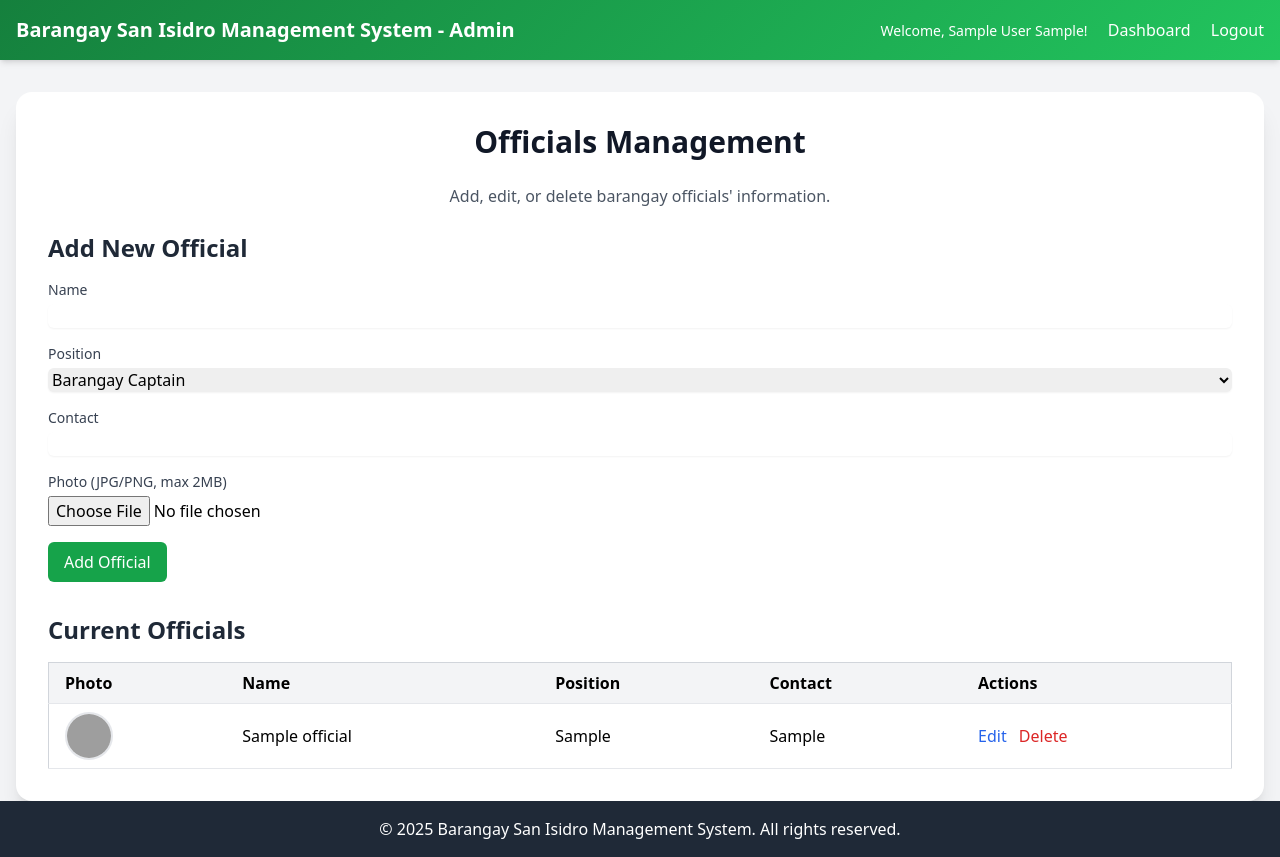
After one commit to NelAnjelle/San-Isidro-Barangay-Management-System, a PHP site: page /admin_officials.php in a window 1280 px wide. The commit adds this page. Run offline with PHP 8.4, Linux system fonts and the light colour scheme; the visitor is signed in with stand-in values (Sample User, id 1); tables that the repository leaves empty or names only in its code hold one stand-in row (values such as "Sample post"); some libraries are stand-ins or nearby versions; grey boxes are pictures that could not be loaded.

Commit message:
added barangay officials

```diff
--- a/admin_dashboard.php
+++ b/admin_dashboard.php
@@ -103,6 +103,10 @@ $pending_services = $conn->query("SELECT COUNT(*) FROM service_requests WHERE st
                     <h3 class="text-lg font-medium text-gray-700">Announcement Management</h3>
                     <p class="text-gray-600 text-sm">Create and manage barangay announcements.</p>
                 </a>
+                <a href="admin_officials.php" class="bg-gray-50 p-4 rounded-lg shadow-sm text-center feature-hover hover:bg-gray-100">
+                    <h3 class="text-lg font-medium text-gray-700">Officials Management</h3>
+                    <p class="text-gray-600 text-sm">Manage barangay officials' information.</p>
+                </a>
                 <a href="admin_other.php" class="bg-gray-50 p-4 rounded-lg shadow-sm text-center feature-hover hover:bg-gray-100">
                     <h3 class="text-lg font-medium text-gray-700">Other Features</h3>
                     <p class="text-gray-600 text-sm">Access additional barangay tools.</p>
--- /dev/null
+++ b/admin_officials.php
@@ -0,0 +1,259 @@
+<?php
+session_start();
+include 'db_connect.php';
+
+// Redirect if not an admin
+if (!isset($_SESSION['admin_id'])) {
+    header("Location: admin_login.php");
+    exit();
+}
+
+// Fetch admin details
+$stmt = $conn->prepare("SELECT first_name, last_name, suffix FROM users WHERE id = ? AND role = 'admin'");
+$stmt->bind_param("i", $_SESSION['admin_id']);
+$stmt->execute();
+$result = $stmt->get_result();
+$admin = $result->fetch_assoc();
+$stmt->close();
+
+// Handle add/edit official
+$success_message = $error_message = '';
+if ($_SERVER['REQUEST_METHOD'] === 'POST') {
+    $name = trim($_POST['name']);
+    $position = trim($_POST['position']);
+    $contact = trim($_POST['contact']);
+    $photo = null;
+
+    // Handle photo upload
+    if (isset($_FILES['photo']) && $_FILES['photo']['error'] === UPLOAD_ERR_OK) {
+        $upload_dir = 'assets/uploads/';
+        $photo_name = time() . '_' . basename($_FILES['photo']['name']);
+        $photo_path = $upload_dir . $photo_name;
+        $allowed_types = ['image/jpeg', 'image/png'];
+        if (in_array($_FILES['photo']['type'], $allowed_types) && $_FILES['photo']['size'] <= 2 * 1024 * 1024) {
+            if (move_uploaded_file($_FILES['photo']['tmp_name'], $_SERVER['DOCUMENT_ROOT'] . '/' . $photo_path)) {
+                $photo = $photo_path;
+            } else {
+                $error_message = "Failed to upload photo.";
+            }
+        } else {
+            $error_message = "Invalid photo type or size (max 2MB, JPG/PNG).";
+        }
+    }
+
+    if (!$error_message) {
+        if (isset($_POST['edit_id']) && !empty($_POST['edit_id'])) {
+            // Update existing official
+            $edit_id = $_POST['edit_id'];
+            if ($photo) {
+                // Delete old photo if new one is uploaded
+                $stmt = $conn->prepare("SELECT photo FROM officials WHERE id = ?");
+                $stmt->bind_param("i", $edit_id);
+                $stmt->execute();
+                $old_photo = $stmt->get_result()->fetch_assoc()['photo'];
+                if ($old_photo && file_exists($_SERVER['DOCUMENT_ROOT'] . '/' . $old_photo)) {
+                    unlink($_SERVER['DOCUMENT_ROOT'] . '/' . $old_photo);
+                }
+                $stmt->close();
+                $stmt = $conn->prepare("UPDATE officials SET name = ?, position = ?, contact = ?, photo = ? WHERE id = ?");
+                $stmt->bind_param("ssssi", $name, $position, $contact, $photo, $edit_id);
+            } else {
+                $stmt = $conn->prepare("UPDATE officials SET name = ?, position = ?, contact = ? WHERE id = ?");
+                $stmt->bind_param("sssi", $name, $position, $contact, $edit_id);
+            }
+            if ($stmt->execute()) {
+                $success_message = "Official updated successfully!";
+            } else {
+                $error_message = "Failed to update official.";
+            }
+            $stmt->close();
+        } else {
+            // Add new official
+            $stmt = $conn->prepare("INSERT INTO officials (name, position, contact, photo, created_at) VALUES (?, ?, ?, ?, NOW())");
+            $stmt->bind_param("ssss", $name, $position, $contact, $photo);
+            if ($stmt->execute()) {
+                $success_message = "Official added successfully!";
+            } else {
+                $error_message = "Failed to add official.";
+            }
+            $stmt->close();
+        }
+    }
+}
+
+// Handle delete official
+if (isset($_GET['delete_id'])) {
+    $delete_id = $_GET['delete_id'];
+    $stmt = $conn->prepare("SELECT photo FROM officials WHERE id = ?");
+    $stmt->bind_param("i", $delete_id);
+    $stmt->execute();
+    $photo = $stmt->get_result()->fetch_assoc()['photo'];
+    if ($photo && file_exists($_SERVER['DOCUMENT_ROOT'] . '/' . $photo)) {
+        unlink($_SERVER['DOCUMENT_ROOT'] . '/' . $photo);
+    }
+    $stmt->close();
+    $stmt = $conn->prepare("DELETE FROM officials WHERE id = ?");
+    $stmt->bind_param("i", $delete_id);
+    if ($stmt->execute()) {
+        $success_message = "Official deleted successfully!";
+    } else {
+        $error_message = "Failed to delete official.";
+    }
+    $stmt->close();
+}
+
+// Fetch officials
+$officials = [];
+$result = $conn->query("SELECT id, name, position, contact, photo FROM officials ORDER BY
+    CASE
+        WHEN position = 'Barangay Captain' THEN 1
+        WHEN position = 'Secretary' THEN 2
+        ELSE 3
+    END, name");
+while ($row = $result->fetch_assoc()) {
+    $officials[] = $row;
+}
+
+// Fetch official for editing (if edit_id is set)
+$edit_official = null;
+if (isset($_GET['edit_id'])) {
+    $edit_id = $_GET['edit_id'];
+    $stmt = $conn->prepare("SELECT id, name, position, contact, photo FROM officials WHERE id = ?");
+    $stmt->bind_param("i", $edit_id);
+    $stmt->execute();
+    $edit_official = $stmt->get_result()->fetch_assoc();
+    $stmt->close();
+}
+?>
+
+<!DOCTYPE html>
+<html lang="en">
+<head>
+    <meta charset="UTF-8">
+    <meta name="viewport" content="width=device-width, initial-scale=1.0">
+    <title>Officials Management - Barangay San Isidro Management System</title>
+    <script src="https://cdn.tailwindcss.com"></script>
+    <style>
+        .gradient-bg-nav {
+            background: linear-gradient(135deg, #15803d 0%, #22c55e 100%);
+        }
+        @keyframes fadeIn {
+            from { opacity: 0; transform: translateY(10px); }
+            to { opacity: 1; transform: translateY(0); }
+        }
+        .official-card {
+            animation: fadeIn 0.5s ease-out;
+        }
+        .official-img {
+            object-fit: cover;
+            border: 2px solid #e5e7eb;
+        }
+    </style>
+</head>
+<body class="bg-gray-100 min-h-screen flex flex-col">
+    <!-- Navigation Bar -->
+    <nav class="gradient-bg-nav text-white p-4 shadow-md">
+        <div class="container mx-auto flex justify-between items-center">
+            <h1 class="text-xl font-bold">Barangay San Isidro Management System - Admin</h1>
+            <div class="space-x-4">
+                <span class="text-sm">Welcome, <?php echo htmlspecialchars($admin['first_name'] . ' ' . $admin['last_name'] . ($admin['suffix'] ? ' ' . $admin['suffix'] : '')); ?>!</span>
+                <a href="admin_dashboard.php" class="hover:underline">Dashboard</a>
+                <a href="admin_logout.php" class="hover:underline">Logout</a>
+            </div>
+        </div>
+    </nav>
+
+    <!-- Main Content -->
+    <div class="container mx-auto mt-8 px-4 flex-grow">
+        <div class="bg-white p-8 rounded-2xl shadow-xl">
+            <h2 class="text-3xl font-extrabold text-gray-900 mb-6 text-center">Officials Management</h2>
+            <p class="text-center text-gray-600 mb-6">Add, edit, or delete barangay officials' information.</p>
+
+            <!-- Messages -->
+            <?php if ($success_message): ?>
+                <p class="text-green-600 mb-4 text-center"><?php echo htmlspecialchars($success_message); ?></p>
+            <?php endif; ?>
+            <?php if ($error_message): ?>
+                <p class="text-red-600 mb-4 text-center"><?php echo htmlspecialchars($error_message); ?></p>
+            <?php endif; ?>
+
+            <!-- Add/Edit Official Form -->
+            <div class="mb-8">
+                <h3 class="text-2xl font-semibold text-gray-800 mb-4"><?php echo $edit_official ? 'Edit Official' : 'Add New Official'; ?></h3>
+                <form method="POST" enctype="multipart/form-data" class="space-y-4">
+                    <?php if ($edit_official): ?>
+                        <input type="hidden" name="edit_id" value="<?php echo $edit_official['id']; ?>">
+                    <?php endif; ?>
+                    <div>
+                        <label for="name" class="block text-sm font-medium text-gray-700">Name</label>
+                        <input type="text" name="name" id="name" value="<?php echo $edit_official ? htmlspecialchars($edit_official['name']) : ''; ?>" class="mt-1 block w-full border-gray-300 rounded-md shadow-sm" required>
+                    </div>
+                    <div>
+                        <label for="position" class="block text-sm font-medium text-gray-700">Position</label>
+                        <select name="position" id="position" class="mt-1 block w-full border-gray-300 rounded-md shadow-sm" required>
+                            <option value="Barangay Captain" <?php echo $edit_official && $edit_official['position'] === 'Barangay Captain' ? 'selected' : ''; ?>>Barangay Captain</option>
+                            <option value="Secretary" <?php echo $edit_official && $edit_official['position'] === 'Secretary' ? 'selected' : ''; ?>>Secretary</option>
+                            <option value="Kagawad" <?php echo $edit_official && $edit_official['position'] === 'Kagawad' ? 'selected' : ''; ?>>Kagawad</option>
+                        </select>
+                    </div>
+                    <div>
+                        <label for="contact" class="block text-sm font-medium text-gray-700">Contact</label>
+                        <input type="text" name="contact" id="contact" value="<?php echo $edit_official ? htmlspecialchars($edit_official['contact']) : ''; ?>" class="mt-1 block w-full border-gray-300 rounded-md shadow-sm">
+                    </div>
+                    <div>
+                        <label for="photo" class="block text-sm font-medium text-gray-700">Photo (JPG/PNG, max 2MB)</label>
+                        <input type="file" name="photo" id="photo" accept="image/jpeg,image/png" class="mt-1 block w-full">
+                        <?php if ($edit_official && $edit_official['photo']): ?>
+                            <p class="text-sm text-gray-500 mt-1">Current photo: <img src="<?php echo file_exists($_SERVER['DOCUMENT_ROOT'] . '/' . $edit_official['photo']) ? htmlspecialchars($edit_official['photo']) : 'assets/uploads/placeholder.jpg'; ?>" alt="Current Photo" class="w-16 h-16 rounded-full official-img inline-block"></p>
+                        <?php endif; ?>
+                    </div>
+                    <button type="submit" class="bg-green-600 text-white px-4 py-2 rounded-md hover:bg-green-700"><?php echo $edit_official ? 'Update Official' : 'Add Official'; ?></button>
+                </form>
+            </div>
+
+            <!-- Officials List -->
+            <div>
+                <h3 class="text-2xl font-semibold text-gray-800 mb-4">Current Officials</h3>
+                <?php if (empty($officials)): ?>
+                    <p class="text-gray-600">No officials found.</p>
+                <?php else: ?>
+                    <div class="overflow-x-auto">
+                        <table class="min-w-full bg-white border border-gray-300">
+                            <thead>
+                                <tr class="bg-gray-100">
+                                    <th class="py-2 px-4 border-b text-left">Photo</th>
+                                    <th class="py-2 px-4 border-b text-left">Name</th>
+                                    <th class="py-2 px-4 border-b text-left">Position</th>
+                                    <th class="py-2 px-4 border-b text-left">Contact</th>
+                                    <th class="py-2 px-4 border-b text-left">Actions</th>
+                                </tr>
+                            </thead>
+                            <tbody>
+                                <?php foreach ($officials as $official): ?>
+                                    <tr class="official-card">
+                                        <td class="py-2 px-4 border-b">
+                                            <img src="<?php echo file_exists($_SERVER['DOCUMENT_ROOT'] . '/' . $official['photo']) ? htmlspecialchars($official['photo']) : 'assets/uploads/placeholder.jpg'; ?>" alt="<?php echo htmlspecialchars($official['name']); ?>" class="w-12 h-12 rounded-full official-img">
+                                        </td>
+                                        <td class="py-2 px-4 border-b"><?php echo htmlspecialchars($official['name']); ?></td>
+                                        <td class="py-2 px-4 border-b"><?php echo htmlspecialchars($official['position']); ?></td>
+                                        <td class="py-2 px-4 border-b"><?php echo htmlspecialchars($official['contact'] ?? 'N/A'); ?></td>
+                                        <td class="py-2 px-4 border-b">
+                                            <a href="admin_officials.php?edit_id=<?php echo $official['id']; ?>" class="text-blue-600 hover:underline">Edit</a>
+                                            <a href="admin_officials.php?delete_id=<?php echo $official['id']; ?>" class="text-red-600 hover:underline ml-2" onclick="return confirm('Are you sure you want to delete this official?');">Delete</a>
+                                        </td>
+                                    </tr>
+                                <?php endforeach; ?>
+                            </tbody>
+                        </table>
+                    </div>
+                <?php endif; ?>
+            </div>
+        </div>
+    </div>
+
+    <!-- Footer -->
+    <footer class="bg-gray-800 text-white text-center p-4 mt-auto">
+        <p>&copy; <?php echo date("Y"); ?> Barangay San Isidro Management System. All rights reserved.</p>
+    </footer>
+</body>
+</html>
```
